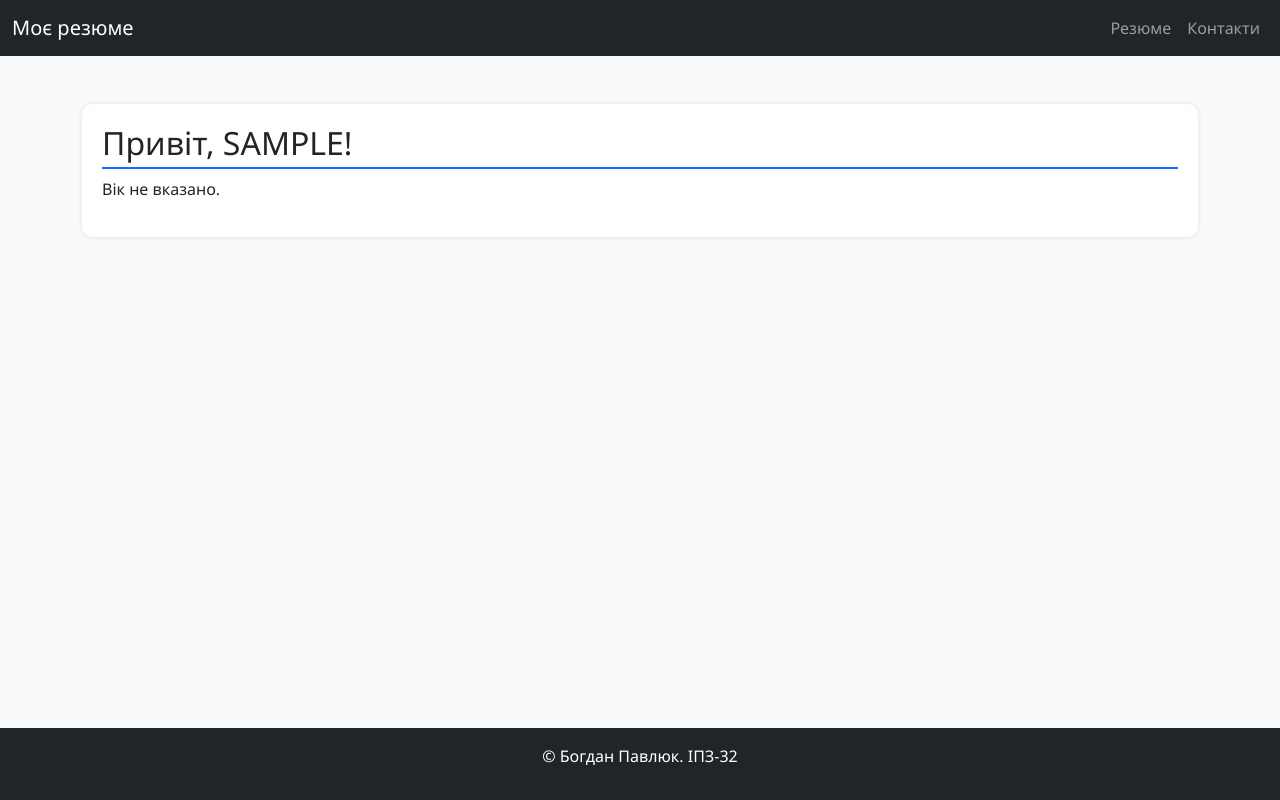
After one commit to flammaVitea/flask_app_pavliuk, a Flask app: a page that uses app/templates/base.html in a window 1280 px wide. The commit adds this page. Run offline with Flask 3, Linux system fonts and the light colour scheme.

Commit message:
Add initial Flask application structure with templates and routing
- Created base HTML template with Bootstrap integration.
- Added contacts and resume pages with respective templates.
- Implemented navigation and footer includes for consistent layout.
- Developed views for main, contacts, and resume routes.
- Established user blueprint with a greeting page and admin redirect.
- Included configuration and run scripts for application execution.

```diff
--- /dev/null
+++ b/app/static/css/styles.css
@@ -0,0 +1,56 @@
+body {
+    font-family: "Segoe UI", sans-serif;
+    background-color: #f8f9fa;
+}
+
+/* Make the page use a column flex layout so footer can be pushed to the bottom
+   - body is a column flex container with min-height 100vh
+   - main.container grows to fill available space
+   - footer uses margin-top: auto to stay at the bottom when content is short */
+html, body {
+    height: 100%;
+}
+
+body {
+    display: flex;
+    flex-direction: column;
+    min-height: 100vh;
+}
+
+main.container {
+    flex: 1 0 auto; /* allow main area to grow and push footer down */
+}
+
+footer {
+    margin-top: auto; /* ensure footer is pushed to bottom if content is short */
+}
+
+h2 {
+    border-bottom: 2px solid #0d6efd;
+    padding-bottom: 5px;
+}
+
+img {
+    border-radius: 10px;
+}
+
+ul {
+    list-style-type: square;
+    padding-left: 20px;
+}
+
+section {
+    background: white;
+    padding: 20px;
+    border-radius: 10px;
+    box-shadow: 0 0 5px rgba(0,0,0,0.1);
+}
+
+@media (max-width: 768px) {
+    section {
+        padding: 15px;
+    }
+    img {
+        width: 120px;
+    }
+}
--- a/templates/base.html
+++ b/app/templates/base.html
@@ -19,6 +19,9 @@
 
     <main class="container mt-4">
         {% block content %}
+            <h1>Старто стрінка</h1>
+            <h2>Сторінка контактів - <a href="http://127.0.0.1:8080/contacts">http://127.0.0.1:8080/contacts</a></h2>
+            <h2>Сторінка резюме - <a href="http://127.0.0.1:8080/resume">http://127.0.0.1:8080/resume</a></h2>
         {% endblock %}
     </main>
 
--- a/templates/includes/nav.html
+++ b/app/templates/includes/nav.html
@@ -1,6 +1,6 @@
 <nav class="navbar navbar-expand-lg navbar-dark bg-dark">
   <div class="container-fluid">
-    <a class="navbar-brand" href="{{ url_for('resume') }}">Міє резюме</a>
+    <a class="navbar-brand" href="{{ url_for('resume') }}">Моє резюме</a>
     <button class="navbar-toggler" type="button" data-bs-toggle="collapse" data-bs-target="#navbarNav">
       <span class="navbar-toggler-icon"></span>
     </button>
--- /dev/null
+++ b/run.py
@@ -0,0 +1,3 @@
+from app import app
+if __name__ == '__main__':
+    app.run(debug=True)
--- /dev/null
+++ b/users/templates/users/hi.html
@@ -0,0 +1,12 @@
+{% extends "base.html" %}
+
+{% block content %}
+<section class="mt-4">
+    <h2>Привіт, {{ name }}!</h2>
+    {% if age %}
+    <p>Вік: {{ age }}</p>
+    {% else %}
+    <p>Вік не вказано.</p>
+    {% endif %}
+</section>
+{% endblock %}
--- /dev/null
+++ b/users/views.py
@@ -0,0 +1,14 @@
+from flask import request, render_template, url_for, redirect
+from . import users_bp
+
+@users_bp.route('/hi/<string:name>')
+def hi(name):
+    name = name.upper()
+    age = request.args.get('age', None, int)
+
+    return render_template('hi.html', name=name, age=age)
+
+@users_bp.route('/admin')
+def admin():
+    to_url = url_for('users.hi', name='administrator', age=30, _external=True)
+    return redirect(to_url)
```
Also changed, not shown: app.py (deleted, +0 -14 lines), app/__init__.py (added, +9 -0 lines), app/views.py (added, +13 -0 lines), static/css/styles.css (deleted, +0 -34 lines), users/__init__.py (added, +10 -0 lines), app/static/images/profile.jpg (renamed from static/images/profile.jpg), app/templates/contacts.html (renamed from templates/contacts.html), app/templates/includes/footer.html (renamed from templates/includes/footer.html), app/templates/resume.html (renamed from templates/resume.html), config.py (added), 1 other file.
